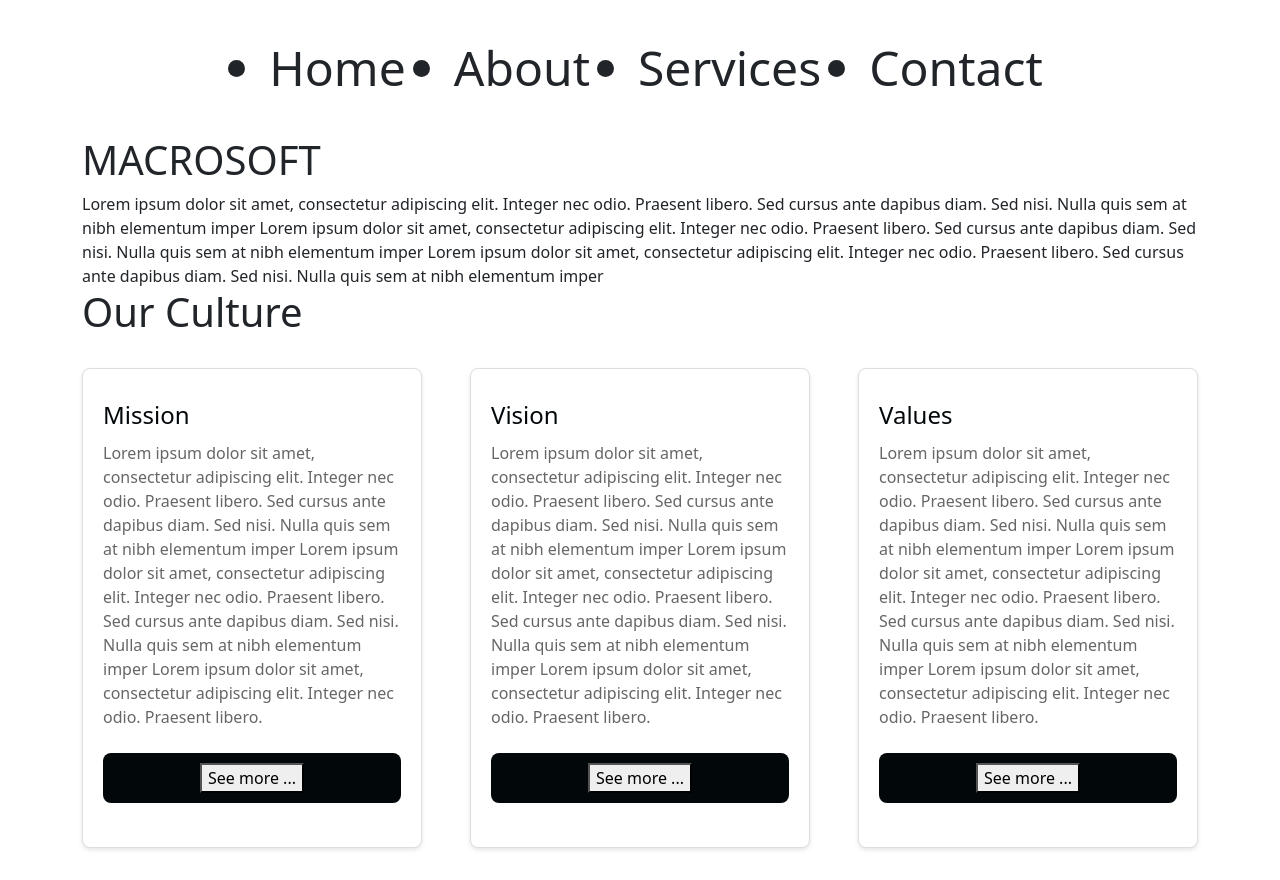
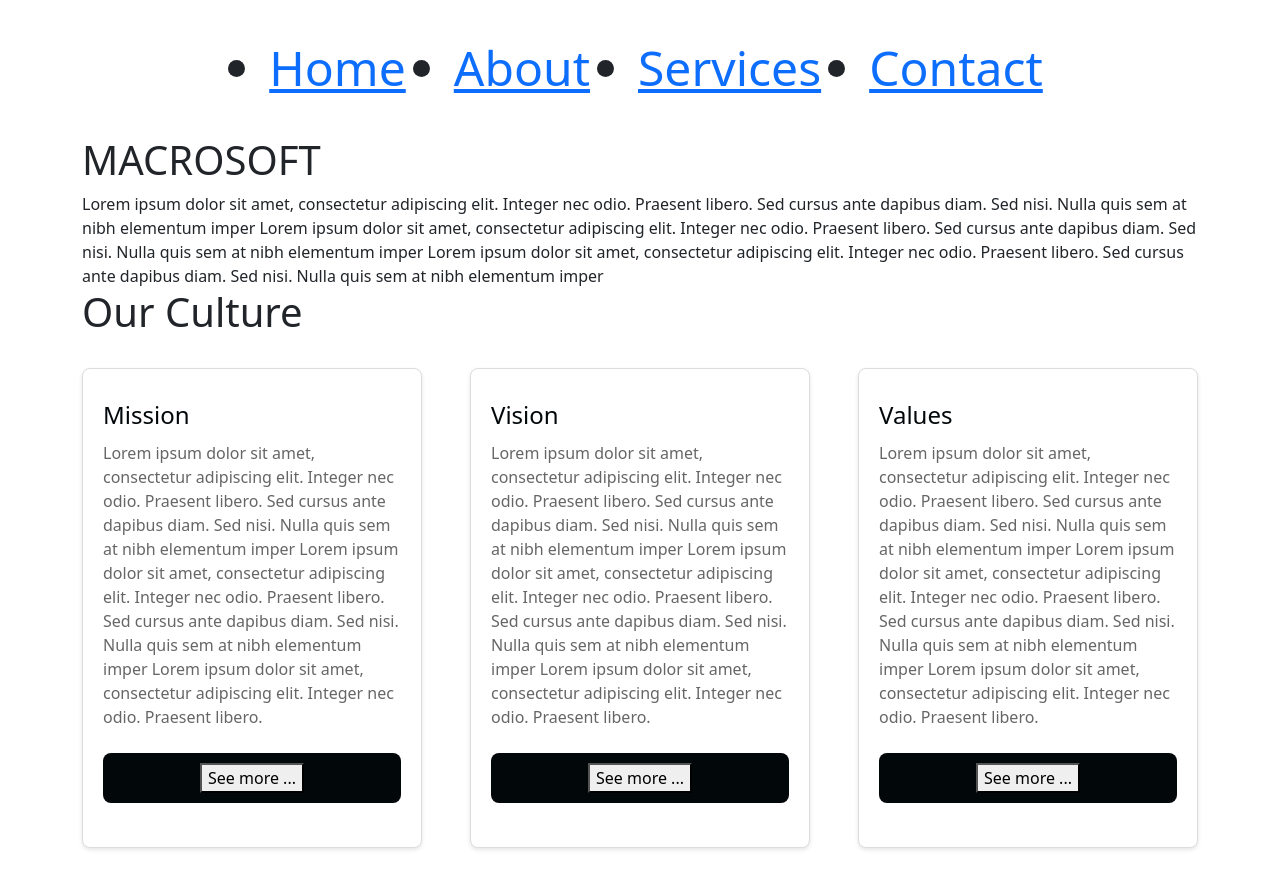
Before and after one commit to zalogarciam/css-s2-2024-sass, a Next.js app in the folder corporative-web/: page / in a window 1280 px wide. Built offline with nearby package versions, Linux system fonts and the light colour scheme.

Commit message:
Fix header

```diff
--- a/corporative-web/src/app/page.tsx
+++ b/corporative-web/src/app/page.tsx
@@ -1,15 +1,25 @@
 import Card from "./components/card";
 import styles from "@/app/styles/layout.module.scss";
+import Link from "next/link";
+
 export default function Home() {
   return (
     <div className="container mx-auto">
       <main>
         <nav>
           <ul className={styles.navBar}>
-            <li>Home</li>
-            <li>About</li>
-            <li>Services</li>
-            <li>Contact</li>
+            <li>
+              <Link href="/">Home</Link>
+            </li>
+            <li>
+              <Link href="/about">About</Link>
+            </li>
+            <li>
+              <Link href="/services">Services</Link>
+            </li>
+            <li>
+              <Link href="/contact">Contact</Link>
+            </li>
           </ul>
         </nav>
         <h1 className="primary-title">MACROSOFT</h1>
```
